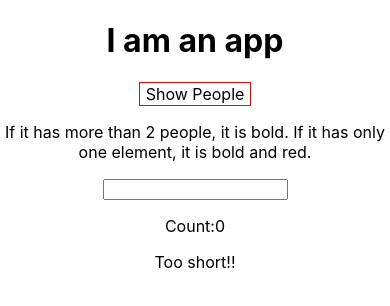
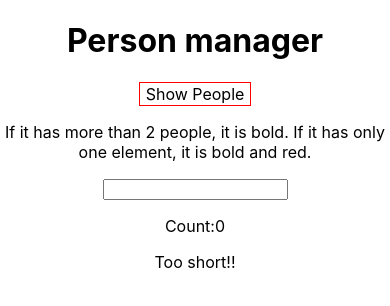
Before and after one commit to kkateli/react-project, a React app in the folder react-project/: page / in a window 390 px wide. Shown: the top 306 px of the page. Built offline with nearby package versions, Linux system fonts and the light colour scheme.

Commit message:
Made title responsive

```diff
--- a/react-project/src/containers/App.js
+++ b/react-project/src/containers/App.js
@@ -169,7 +169,7 @@ class App extends Component {
       //NOTE StyleRoot when using media queries
       // <StyleRoot>
       <div className={cssClasses.App}>
-        <h1>I am an app</h1>
+        <h1>{this.props.appTitle}</h1>
 
         {/* NOTE this can be one way, nut can be messy when project gets bigger */}
         {/* {this.state.ifShown ?
--- a/react-project/src/index.js
+++ b/react-project/src/index.js
@@ -4,7 +4,7 @@ import './index.css';
 import App from './containers/App';
 import * as serviceWorker from './serviceWorker';
 
-ReactDOM.render(<App />, document.getElementById('root'));
+ReactDOM.render(<App appTitle="Person manager"/>, document.getElementById('root'));
 
 // If you want your app to work offline and load faster, you can change
 // unregister() to register() below. Note this comes with some pitfalls.
```
